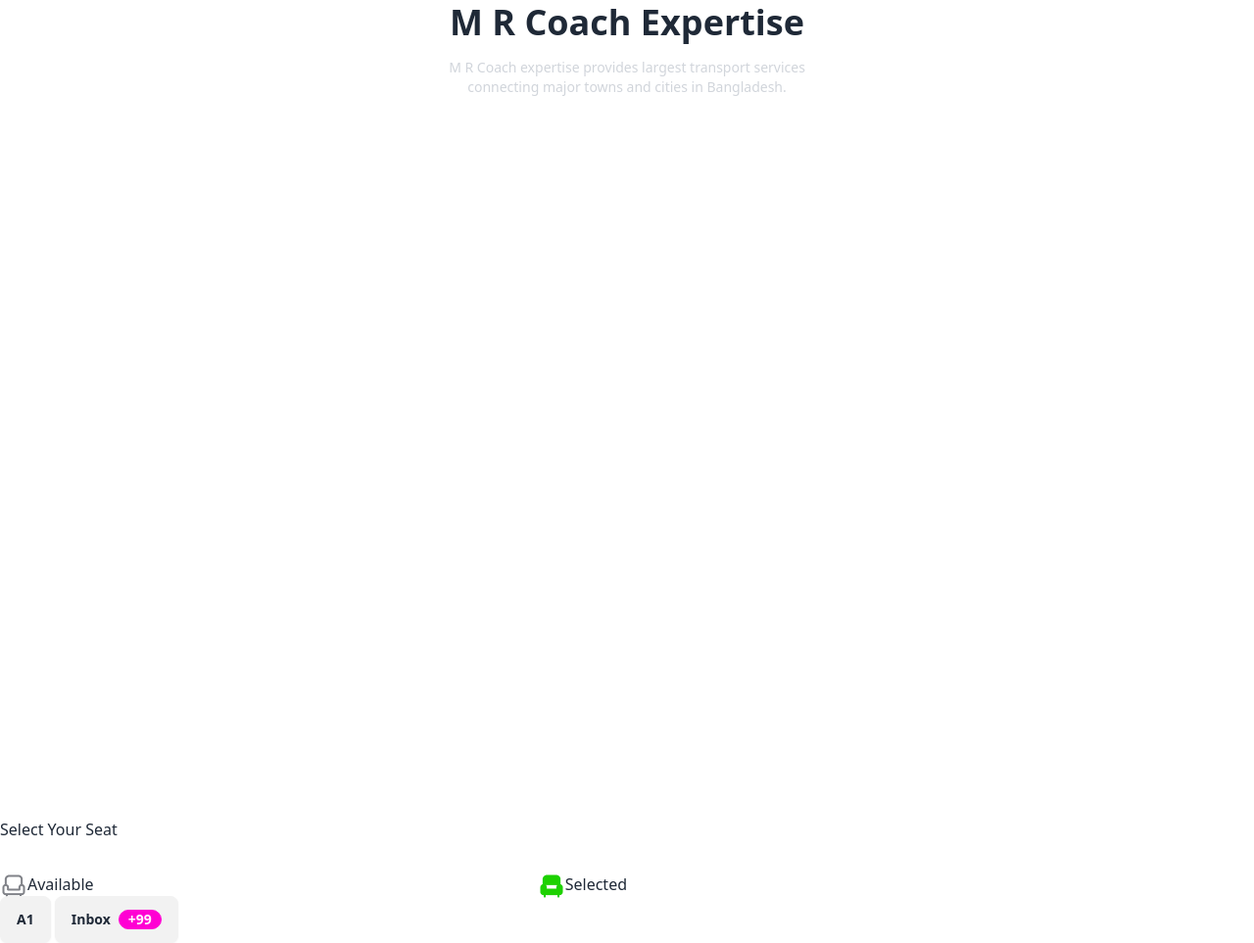
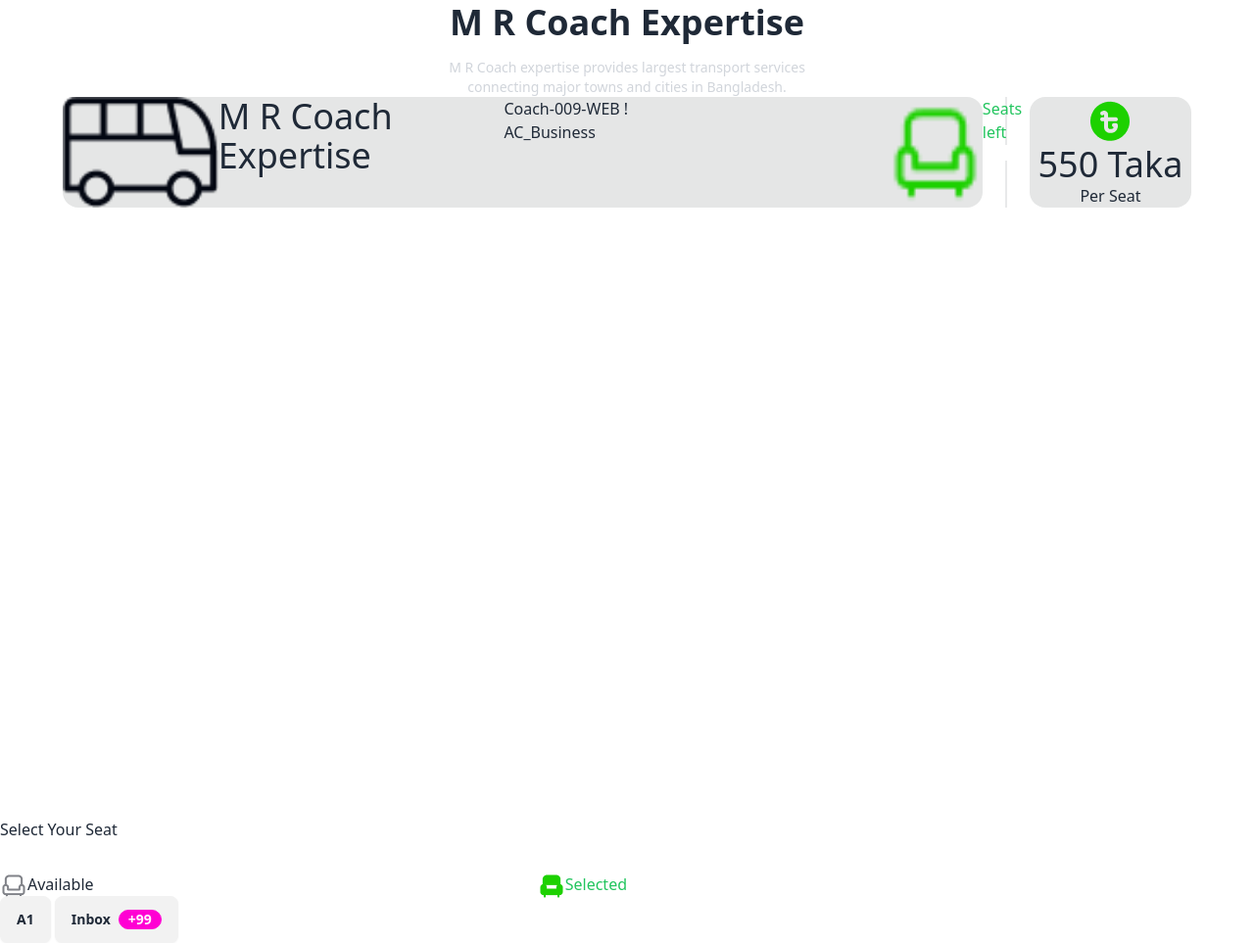
Before and after one commit to mrashid124/Assign_5_Ticket, a plain HTML site: page index.html in a window 1280 px wide. Shown: the part 1695-2658 px from the top of the page at 98% size. Drawn offline with nearby package versions, Linux system fonts and the light colour scheme.

Commit message:
Seat price updated

```diff
--- a/index.html
+++ b/index.html
@@ -116,7 +116,7 @@
 
             </div>
             <div class="flex flex-col items-center justify-center my-8">
-                <button class="btn border-2 border-green-300 outline-green-300 text-black">See All Offers</button>
+                <button onclick="offerSelect()" class="btn border-2 border-green-300 outline-green-300 text-black">See All Offers</button>
               </div>
         </section>
         <!-- Ticket pricing -->
@@ -125,6 +125,25 @@
                 <h2 class="text-4xl font-bold text-center my-4">M R Coach Expertise</h2>
                 <p class="text-sm text-gray-300 text-center">M R Coach expertise provides  largest transport
                     services <br>connecting major towns and cities in Bangladesh.</p>
+                    <!-- **** -->
+                    <div class="flex flex-col w-full lg:flex-row">
+                        <div class="grid flex-grow h-18 w-4/5 card bg-base-300 rounded-box">
+                            <div class="flex justify-between">
+                                <div class="flex flex-row"><img src="images/bus-logo.png" alt=""><span class="text-4xl">M R Coach Expertise</span>Coach-009-WEB ! AC_Business</div>
+                                <div class="flex flex-row"><img src="images/seat-green.png" alt=""><span class="text-green-500">Seats left</span></div>
+                            </div>
+
+                        </div>
+
+                        <div class="divider lg:divider-horizontal"> </div>
+
+                                <div class="grid flex-grow h-18 card bg-base-300 rounded-box place-items-center">
+                                   <img src="images/fare.png" alt="">
+                                    <h2 class="text-4xl">550 Taka</h2>
+                                   <p>Per Seat</p>
+                                </div>
+                      </div>
+                    <!-- *** -->
             </div>
             <div></div>
         </section>
@@ -134,7 +153,7 @@
                 <h2 class="my-8">Select Your Seat</h2>
                 <div class="flex justify-between">
                     <div class="flex flex-row"><img src="images/seat-gray.png" alt="">Available</div>
-                    <div class="flex flex-row"><img src="images/seat-green-filled.png" alt="">Selected</div>
+                    <div class="flex flex-row"><img src="images/seat-green-filled.png" alt=""><span class="text-green-500">Selected</span></div>
                 </div>
             </div>
             <div>
@@ -150,6 +169,8 @@
         </section>
 
     </main>
+
+    <script src="script/index.js"></script>
     <footer>
 
     </footer>
--- /dev/null
+++ b/script/index.js
@@ -0,0 +1,3 @@
+function offerSelect(){
+    console.log('Select your offer');
+}
```
